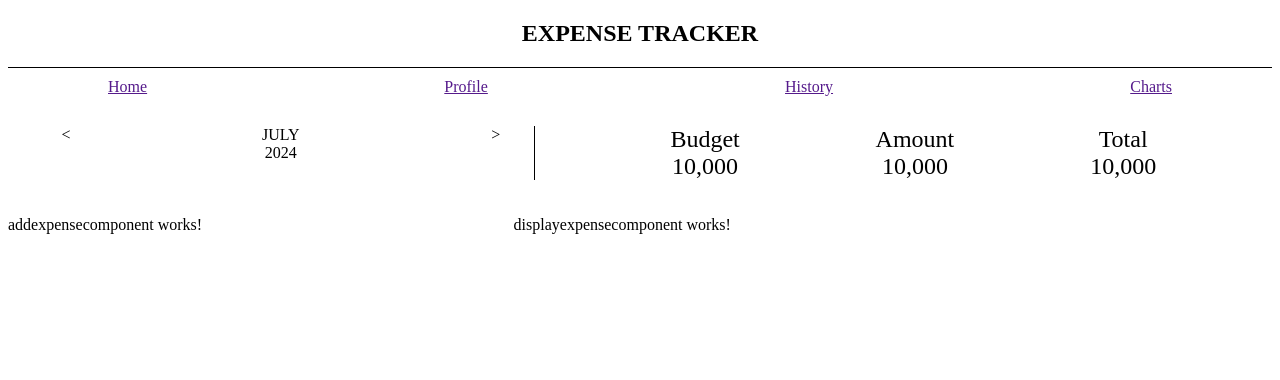
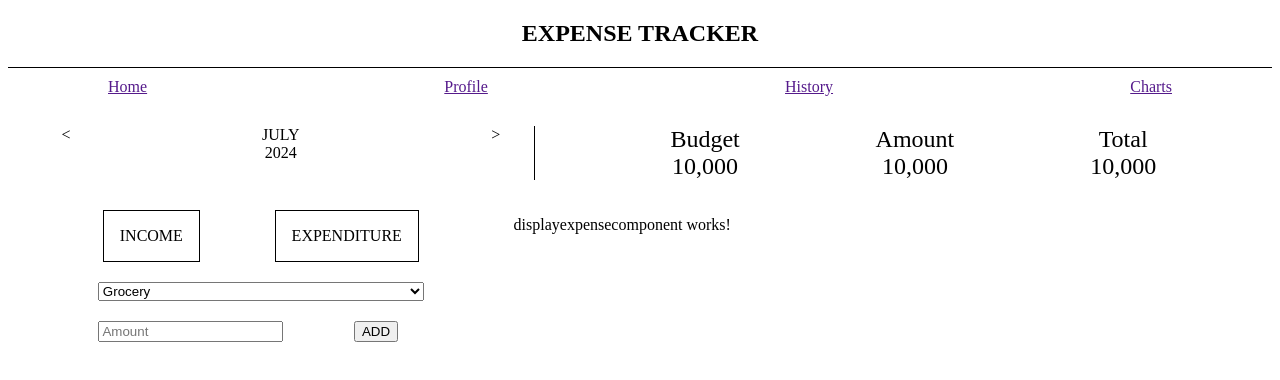
Before and after one commit to fiercearyan/expense-tracker, an Angular app in the folder expense-tracker/: page / in a window 1280 px wide. Shown: the top 380 px of the page. Built offline with nearby package versions, Linux system fonts and the light colour scheme.

Commit message:
Added add-expense component basic

```diff
--- a/expense-tracker/src/app/addexpensecomponent/addexpensecomponent.component.css
+++ b/expense-tracker/src/app/addexpensecomponent/addexpensecomponent.component.css
@@ -0,0 +1,34 @@
+.add-expenses {
+    padding: 10px, 20px;
+}
+
+.income-or-expenditure, .amount-and-add, .category{
+    display: flex;
+    justify-content: space-evenly;
+    padding: 10px 20px;
+}
+
+.income, .expenditure, .amount, .add, .category {
+    text-align: center;
+}
+
+.income, .expenditure {
+    border: 1px solid;
+    padding: 1rem 1rem;
+}
+
+.category-input {
+    height: 100%;
+    width: 70%;
+    display: inline-grid;
+}
+
+.add-button {
+    height: 100%;
+    width: 30%;
+}
+
+.amount {
+    height: 100%;
+    width: 70%;
+}
--- a/expense-tracker/src/app/addexpensecomponent/addexpensecomponent.component.html
+++ b/expense-tracker/src/app/addexpensecomponent/addexpensecomponent.component.html
@@ -1 +1,28 @@
-<p>addexpensecomponent works!</p>
+<div class="add-expenses">
+    <div class="income-or-expenditure">
+        <div class="income">
+            <span>INCOME</span>
+        </div>
+        <div class="expenditure">
+            <span>EXPENDITURE</span>
+        </div>
+    </div>
+    <div class="category">
+        <div class="category-input">
+            <select name="category" id="category">
+                <option value="grocery">Grocery</option>
+                <option value="transport">Transport</option>
+                <option value="food">Food</option>
+                <option value="others">Others</option>
+            </select>
+        </div>
+    </div>
+    <div class="amount-and-add">
+        <div class="amount">
+            <input placeholder="Amount">
+        </div>
+        <div class="add-button">
+            <button type="button">ADD</button>
+        </div>
+    </div>
+</div>
```
